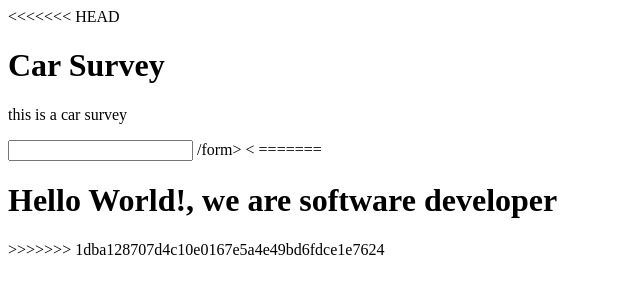
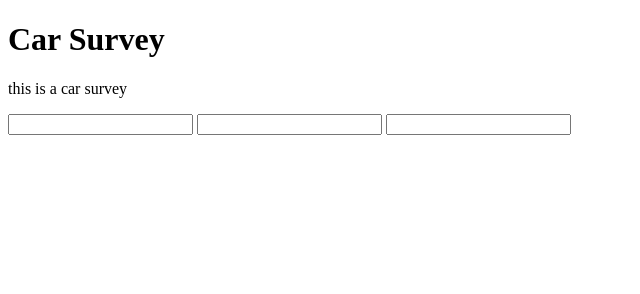
Before and after one commit to RudoChitsa/Diallo-Rudo, a plain HTML site: page index.html in a window 1280 px wide. Shown: the whole page, without its empty margins (0-640 px from the left). Drawn offline with Linux system fonts and the light colour scheme.

Commit message:
added user story 5 - 8

```diff
--- a/index.html
+++ b/index.html
@@ -7,19 +7,17 @@
   </head>
 
   <body>
-<<<<<<< HEAD
+
     <h1 id="title">Car Survey</h1>
     <p id="description"> this is a car survey</p>
     <form id="survey-form">
       <input type="text" id="name" enter your name>
-
-      /form>
-    <
+      <input type="email" id="email" required>
+      <input type="number" id="number">
+    </form>
 
     <script src="https://cdn.freecodecamp.org/testable-projects-fcc/v1/bundle.js"></script>
-=======
-    <h1> Hello World!, we are software developer</h1>
->>>>>>> 1dba128707d4c10e0167e5a4e49bd6fdce1e7624
+
 
 
 
```
